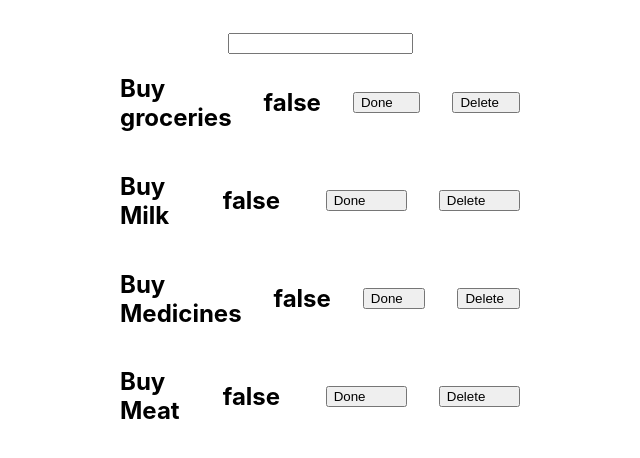
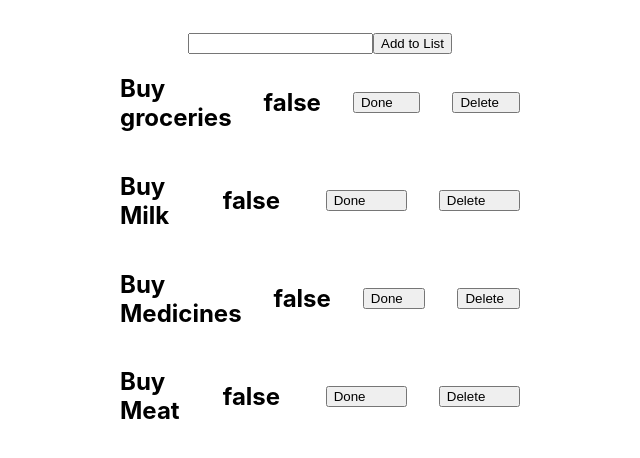
Before and after one commit to ebrahimbookwala/todo-typescript, a React (Create React App) app: page / in a window 1280 px wide. Shown: the top 458 px of the page, without its empty margins (384-1024 px from the left). Built offline with nearby package versions, Linux system fonts and the light colour scheme.

Commit message:
Add to list created

```diff
--- a/src/App.tsx
+++ b/src/App.tsx
@@ -5,7 +5,6 @@ import List from "./components/List";
 function App() {
 	return (
 		<div className="App">
-			<input type="text" />
 			<List />
 		</div>
 	);
--- a/src/components/List.tsx
+++ b/src/components/List.tsx
@@ -1,3 +1,4 @@
+import { latest } from "immer/dist/internal";
 import React, { useState } from "react";
 import ListItem from "./ListItem";
 
@@ -24,8 +25,11 @@ const listItems = [
 	},
 ];
 
+let latestId = 5;
+
 const List = () => {
 	const [list, setList] = useState(listItems);
+	const [input, setInput] = useState("");
 
 	const handleDone = (id: number) => {
 		setList((prev) => {
@@ -41,8 +45,28 @@ const List = () => {
 		});
 	};
 
+	const addToList = () => {
+		setList((prev) => {
+			return [
+				...prev,
+				{
+					id: latestId,
+					description: input,
+					completed: false,
+				},
+			];
+		});
+		latestId++;
+	};
+
 	return (
 		<>
+			<input
+				type="text"
+				value={input}
+				onChange={(e) => setInput(e.target.value)}
+			/>
+			<button onClick={addToList}>Add to List</button>
 			{list.map((listItem) => (
 				<ListItem
 					key={listItem.id}
```
